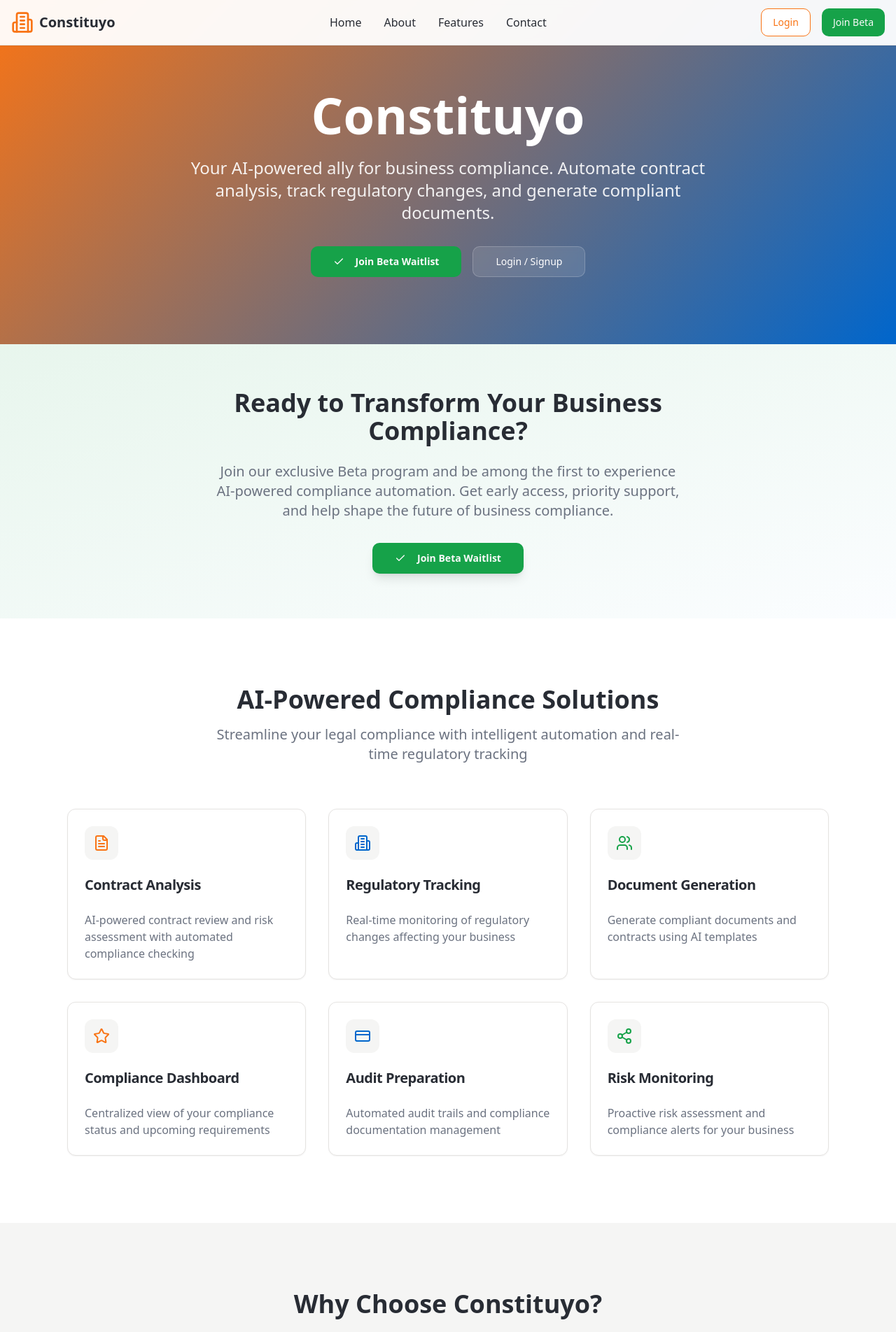
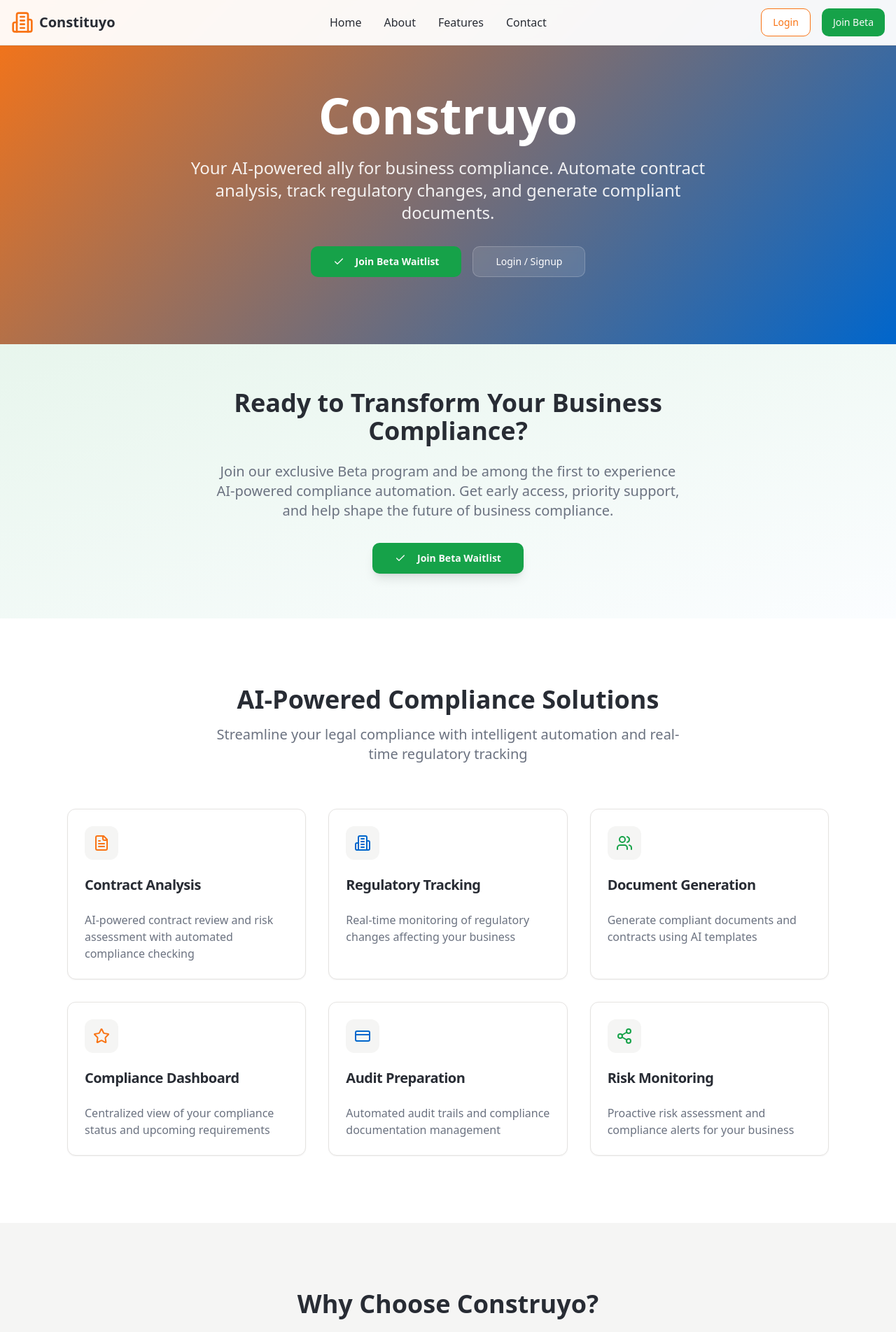
Before and after one commit to javisenosiain/construyo-comeback-kid, a React (Vite) app: page / in a window 1280 px wide. Shown: the top 1904 px of the page at 70% size. Built offline with nearby package versions, Linux system fonts and the light colour scheme.

Commit message:
Code edited in Lovable Code Editor

```diff
--- a/src/components/BetaSignup.tsx
+++ b/src/components/BetaSignup.tsx
@@ -104,7 +104,7 @@ const BetaSignup = ({ open, onOpenChange }: BetaSignupProps) => {
             Join Beta Waitlist
           </DialogTitle>
           <DialogDescription className="text-left pt-4">
-            Constituyo is your AI-powered ally for business compliance. We simplify legal headaches by automating contract analysis, tracking regulatory changes, and generating compliant documents—saving you time and reducing risks. Join our Beta to be among the first to access these tools and transform how your business stays audit-ready.
+            Construyo is your AI-powered ally for business compliance. We simplify legal headaches by automating contract analysis, tracking regulatory changes, and generating compliant documents—saving you time and reducing risks. Join our Beta to be among the first to access these tools and transform how your business stays audit-ready.
           </DialogDescription>
         </DialogHeader>
 
--- a/src/pages/Index.tsx
+++ b/src/pages/Index.tsx
@@ -64,7 +64,7 @@ const Index = () => {
         <div className="container mx-auto max-w-6xl">
           <div className="text-center">
             <h1 className="text-5xl md:text-7xl font-bold text-white mb-6">
-              Constituyo
+              Construyo
             </h1>
             <p className="text-xl md:text-2xl text-white/90 mb-8 max-w-3xl mx-auto">
               Your AI-powered ally for business compliance. Automate contract analysis, track regulatory changes, and generate compliant documents.
@@ -149,7 +149,7 @@ const Index = () => {
         <div className="container mx-auto max-w-7xl">
           <div className="text-center mb-12">
             <h2 className="text-4xl font-bold mb-4">
-              Why Choose Constituyo?
+              Why Choose Construyo?
             </h2>
             <p className="text-xl text-muted-foreground max-w-3xl mx-auto">
               Built by compliance experts and powered by AI, Constituyo transforms how businesses handle legal requirements
@@ -225,7 +225,7 @@ const Index = () => {
         <div className="container mx-auto max-w-6xl">
           <div className="text-center">
             <h3 className="text-2xl font-bold text-sidebar-foreground mb-4">
-              Constituyo
+              Construyo
             </h3>
             <p className="text-sidebar-foreground/80">
               AI-powered business compliance made simple
```
Also changed, not shown: 1 other file (tests, documents, lock files or other folders).
